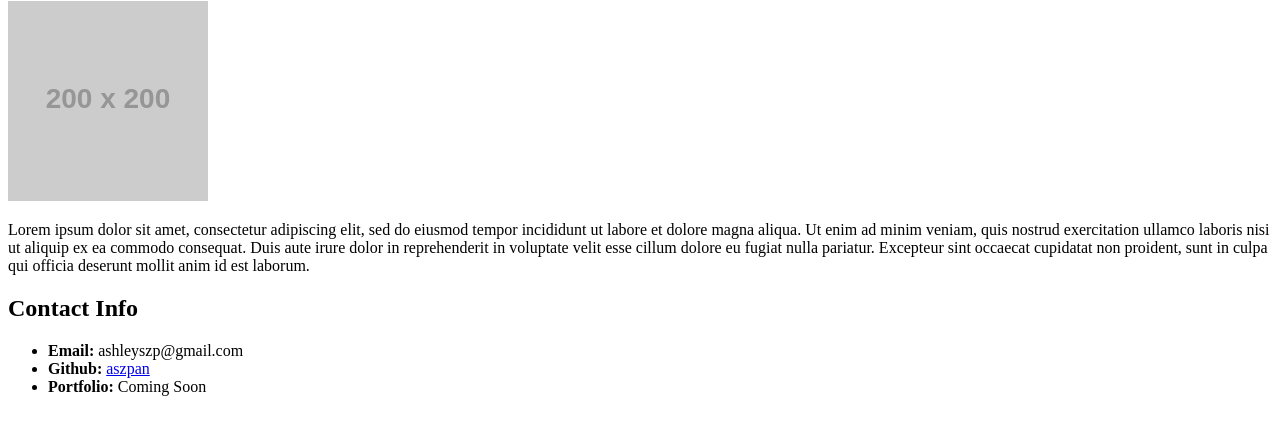
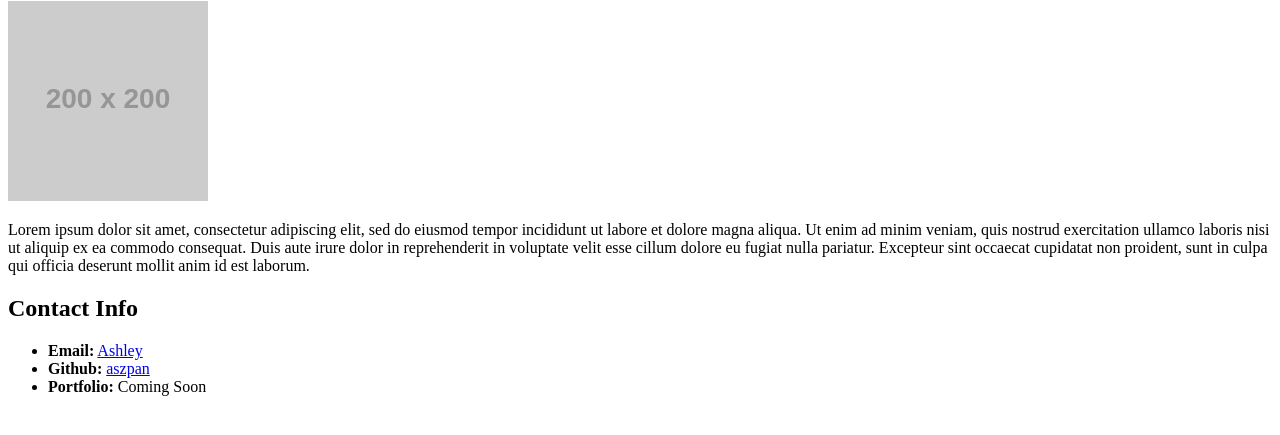
Before and after one commit to aszpan/06-Student-HTML, a plain HTML site: page index.html in a window 1280 px wide. Shown: the part 79-514 px from the top of the page. Drawn offline with Linux system fonts and the light colour scheme; placeholder pictures from the web are drawn by us.

Commit message:
Added mailto link for e-mail

```diff
--- a/index.html
+++ b/index.html
@@ -25,7 +25,7 @@
       <!-- Unordered list -->
       <h2>Contact Info</h2>
       <ul>
-        <li><b>Email:</b> ashleyszp@gmail.com</li>
+        <li><b>Email:</b> <a href="mailto:ashleyszp@gmail.com">Ashley</a></li>
         <li><b>Github:</b> <a href="https://github.com/aszpan">aszpan</a></li>
         <li><b>Portfolio:</b> Coming Soon</li>
       </ul>
```
